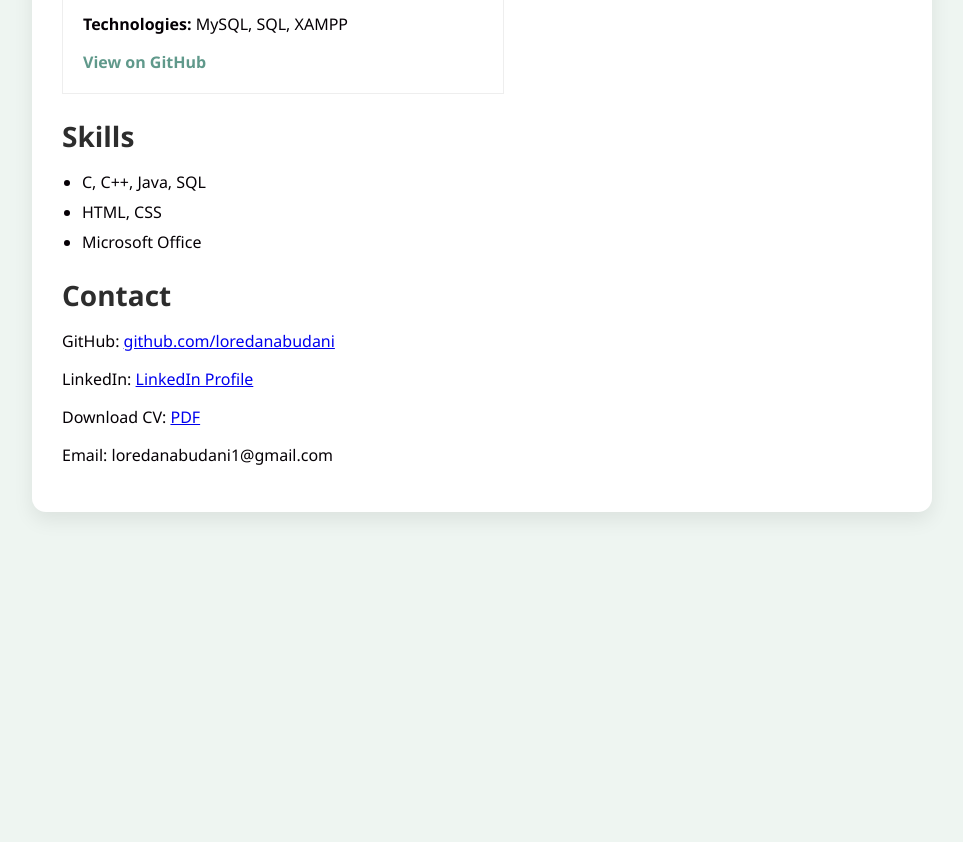
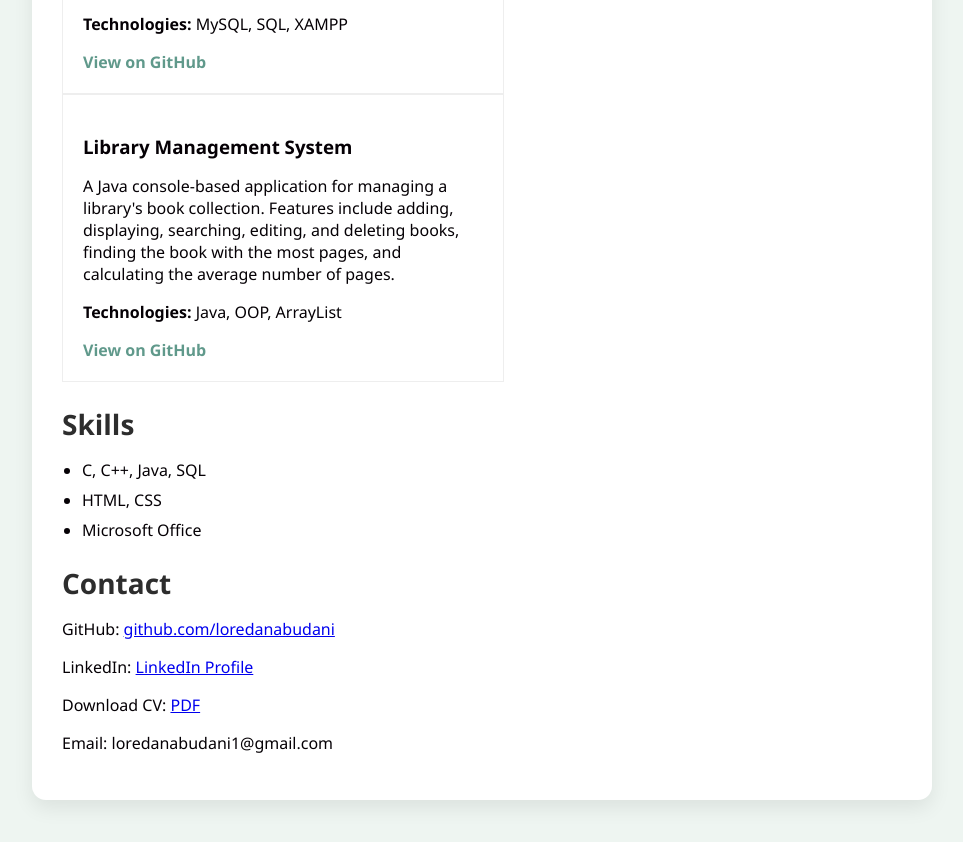
Before and after one commit to loredanabudani/loredanabudani.github.io, a plain HTML site: page index.html in a window 1280 px wide. Shown: the part 852-1694 px from the top of the page, without its empty margins (158-1121 px from the left). Before the commit the page ends 1444 px from the top, so only its background shows below. Drawn offline with Linux system fonts and the light colour scheme.

Commit message:
Update index.html

```diff
--- a/index.html
+++ b/index.html
@@ -51,6 +51,25 @@
         </a>
       </div>
 
+<div class="project-card">
+  <h3>Library Management System</h3>
+
+  <p>
+    A Java console-based application for managing a
+    library's book collection. Features include adding,
+    displaying, searching, editing, and deleting books,
+    finding the book with the most pages, and calculating
+    the average number of pages.
+  </p>
+
+  <p><strong>Technologies:</strong> Java, OOP, ArrayList</p>
+
+  <a href="https://github.com/loredanabudani/Library-Management-System"
+     target="_blank"
+     class="project-link">
+    View on GitHub
+  </a>
+</div>
       <h2>Skills</h2>
       <ul>
         <li>C, C++, Java, SQL</li>
```
